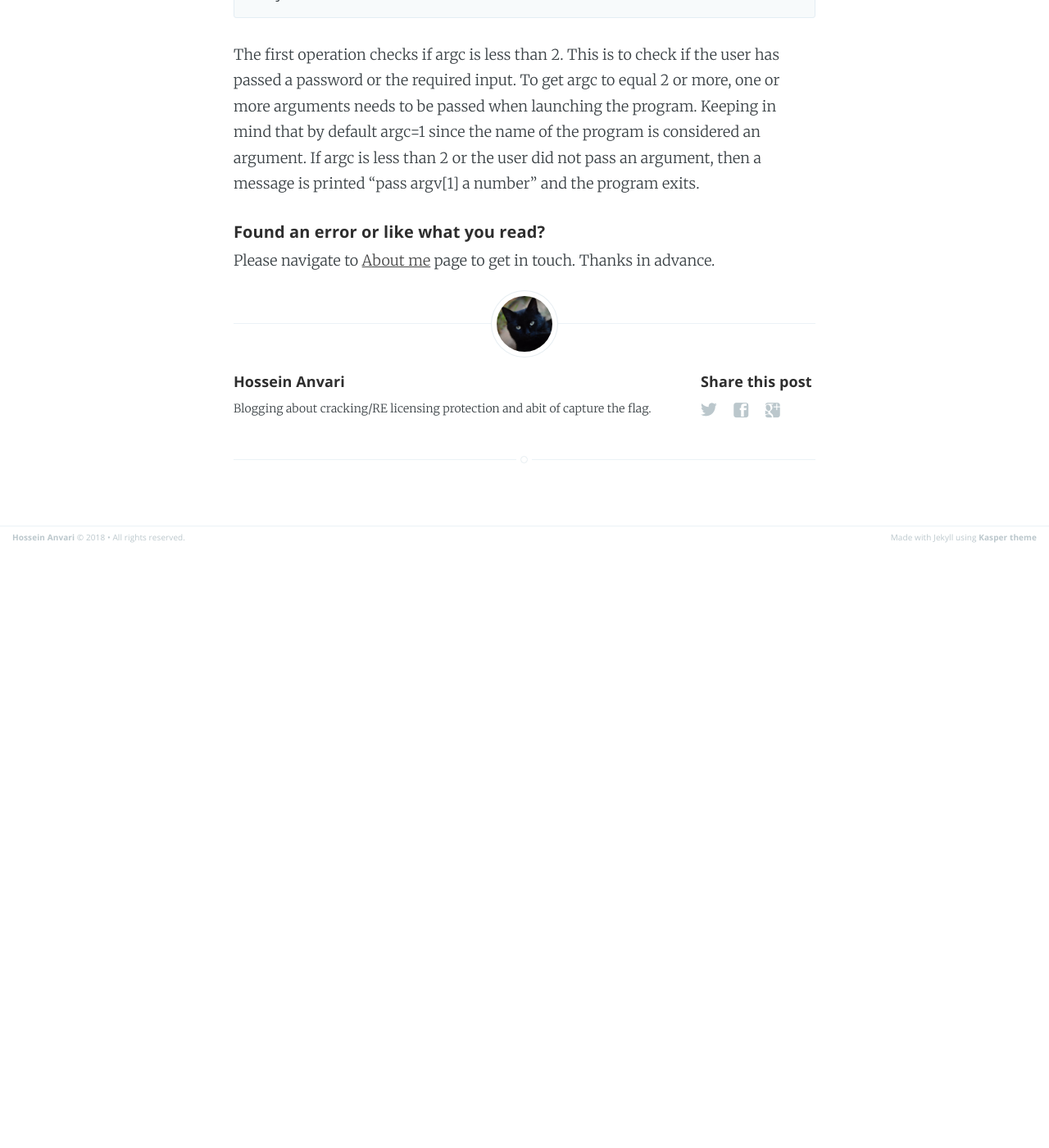
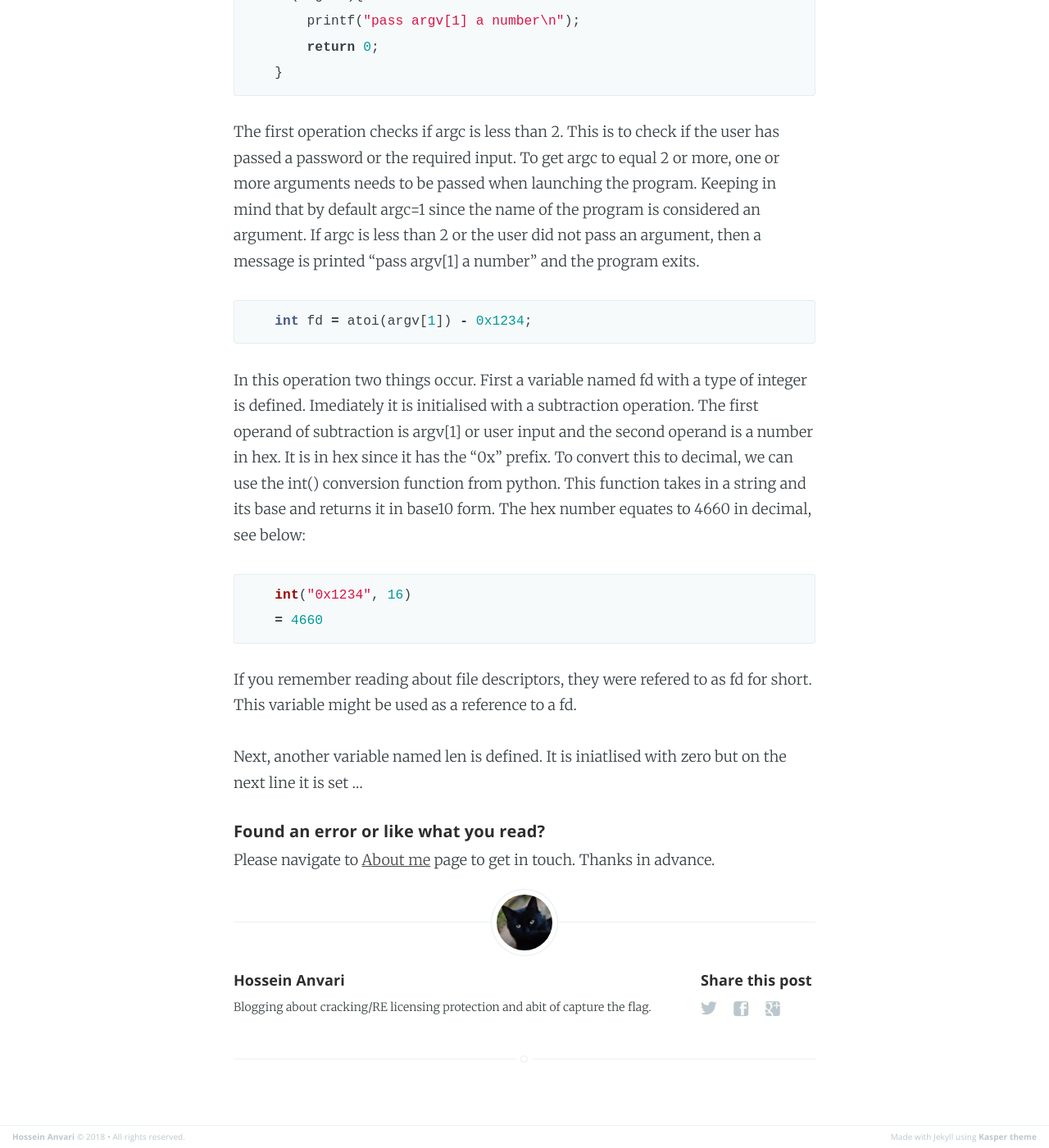
Before and after one commit to KHZ-INTL/blog, a Jekyll site: the page built from _posts/2018-03-26-solving-the-fd-challenge-pwnablekr.markdown, in a window 1280 px wide and 1400 px high, scrolled down 8066 px. Shown: the whole window at 82% size. Built offline with Jekyll 4.4.1, drawn with Linux system fonts in a browser that asks for light colours; before the commit the page ends 8736 px from its top, so only the background shows below that; some of the changed text lies outside the part shown.

Commit message:
+fd =len

```diff
--- a/_posts/2018-03-26-solving-the-fd-challenge-pwnablekr.markdown
+++ b/_posts/2018-03-26-solving-the-fd-challenge-pwnablekr.markdown
@@ -121,17 +121,36 @@ Figure 5: The buf array visualised - diagram design inspired by c++.com
 
 On the 5th line a function named "main" is defined. It takes argc, argv and envp as parameters and returns an integer (a number). Argc (argument count) is an integer that holds the count, the total number of arguments passed from the command line. By default the name of the program is considered an argument thus argc is incremented by 1 and preappended to argv. Argv (argument vector) is an array that holds the arguments passed from command line. The first argument passed by the user will be the 2nd element of argv. This is because the name of the program is automatically prepended. Envp is an array where enviroment strings are stored/referenced (<a href="https://docs.microsoft.com/en-us/previous-versions/visualstudio/visual-studio-6.0/aa299386(v=vs.60)" target="_blank">Microsoft</a>, 2006).
 
-The main function consist of many operations. The first operation:
+The main function consist of many operations. They are described chronologically:
 
+The first operation:
 {% highlight c++ %}
+
     if(argc<2){
         printf("pass argv[1] a number\n");
         return 0;
     }
 {% endhighlight %}
 
+ The first operation checks if argc is less than 2. This is to check if the user has passed a password or the required input. To get argc to equal 2 or more, one or more arguments needs to be passed when launching the program. Keeping in mind that by default argc=1 since the name of the program is considered an argument. If argc is less than 2 or the user did not pass an argument, then a message is printed "pass argv[1] a number" and the program exits.
 
- The first operation checks if argc is less than 2. This is to check if the user has passed a password or the required input. To get argc to equal 2 or more, one or more arguments needs to be passed when launching the program. Keeping in mind that by default argc=1 since the name of the program is considered an argument. If argc is less than 2 or the user did not pass an argument, then a message is printed "pass argv[1] a number" and the program exits.
+{% highlight c++ %}
+
+    int fd = atoi(argv[1]) - 0x1234;
+{% endhighlight %}
+
+In this operation two things occur. First a variable named fd with a type of integer is defined. Imediately it is initialised with a subtraction operation. The first operand of subtraction is argv[1] or user input and the second operand is a number in hex. It is in hex since it has the "0x" prefix. To convert this to decimal, we can use the int() conversion function from python. This function takes in a string and its base and returns it in base10 form. The hex number equates to 4660 in decimal, see below:
+
+{% highlight python %}
+
+    int("0x1234", 16)
+    = 4660
+{% endhighlight %}
+
+If you remember reading about file descriptors, they were refered to as fd for short. This variable might be used as a reference to a fd.
+
+Next, another variable named len is defined. It is iniatlised with zero but on the next line it is set ...
+
 
 
 ##### Found an error or like what you read?
```
